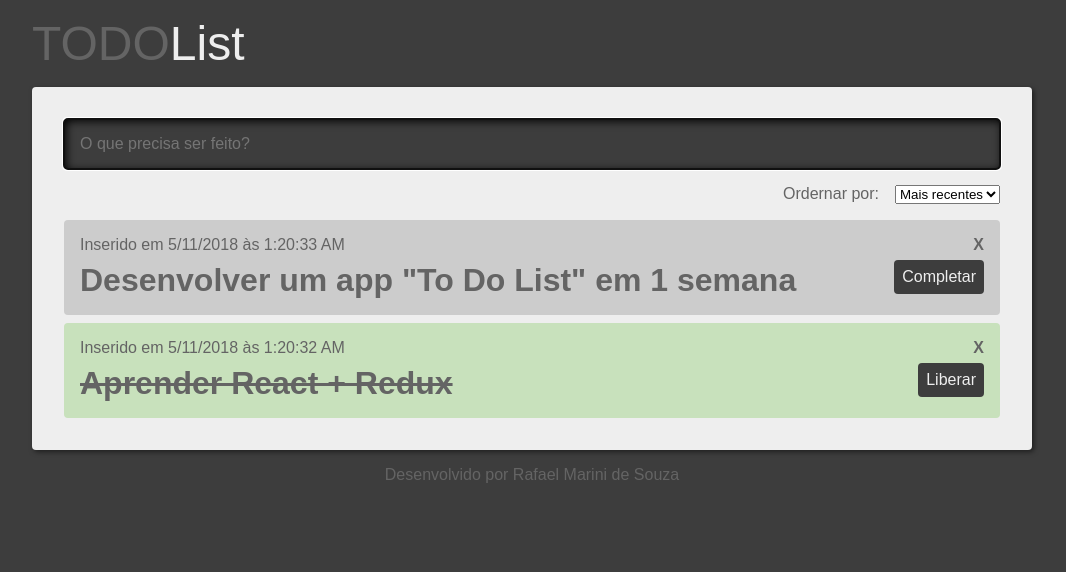
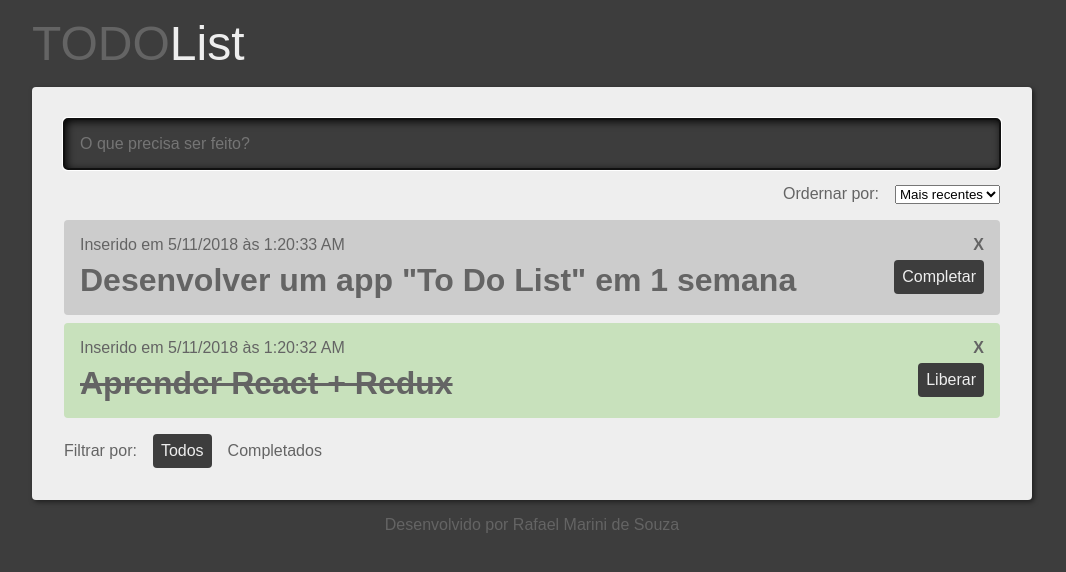
Before and after one commit to rafaelmarinids/react-to-do-list, a React app: page / in a window 1280 px wide. Shown: the top 572 px of the page, without its empty margins (108-1174 px from the left). Built offline with nearby package versions, Linux system fonts and the light colour scheme.

Commit message:
Implementada a filtragem e persistência no localstorage

```diff
--- a/src/actions/index.js
+++ b/src/actions/index.js
@@ -1,4 +1,4 @@
-import { ADD_TODO, REMOVE_TODO, TOGGLE_TODO } from "../constants/index";
+import { ADD_TODO, REMOVE_TODO, TOGGLE_TODO, SET_VISIBILITY_FILTER } from "../constants/index";
 
 export const addTodo = (id, text) => ({
     type: ADD_TODO,
@@ -17,3 +17,8 @@ export const toogleTodo = id => ({
     type: TOGGLE_TODO,
     id
 });
+
+export const setVisibilityFilter = filter => ({
+    type: SET_VISIBILITY_FILTER,
+    filter
+});
--- a/src/components/App.js
+++ b/src/components/App.js
@@ -1,8 +1,9 @@
 import React, { Component } from "react";
 import logo from "../../assets/logo.png";
 import "./App.scss";
-import TodoInput from "./TodoInput.js"
-import TodoList from "./TodoList.js"
+import TodoInput from "./TodoInput.js";
+import TodoList from "./TodoList.js";
+import TodoFilter from "./TodoFilter.js";
 
 class App extends Component {
     render() {
@@ -15,6 +16,7 @@ class App extends Component {
                 <main>
                     <TodoInput />
                     <TodoList />
+                    <TodoFilter />
                 </main>
                 <footer>
                     Desenvolvido por Rafael Marini de Souza
--- a/src/components/Todo.js
+++ b/src/components/Todo.js
@@ -33,7 +33,7 @@ class Todo extends Component {
     render() {
         return (
             <li className={this.props.todo.completed ? "Todo completo" : "Todo"}>
-                <span>Inserido em {this.props.todo.date.toLocaleDateString() + " às " + this.props.todo.date.toLocaleTimeString()}</span>
+                <span>Inserido em {this.props.todo.date}</span>
                 <p>{this.props.todo.text}</p>
                 {!this.props.todo.completed && <a href="#" title="Completar" className="Todo-botao-completar" onClick={this.handleCompletedButtonClick}>Completar</a>}
                 {this.props.todo.completed && <a href="#" title="Liberar" className="Todo-botao-liberar" onClick={this.handleCompletedButtonClick}>Liberar</a>}
--- /dev/null
+++ b/src/components/TodoFilter.js
@@ -0,0 +1,57 @@
+import React, { Component } from "react";
+import { connect } from "react-redux";
+import { VisibilityFilters } from "../constants/index";
+import { setVisibilityFilter } from "../actions/index";
+import "./TodoFilter.scss";
+
+const mapStateToProps = state => {
+    return {
+        visibilityFilter: state.visibilityFilter
+    };
+};
+
+const mapDispatchToProps = dispatch => {
+    return {
+        setVisibilityFilter: filter => dispatch(setVisibilityFilter(filter))
+    };
+};
+
+class TodoFilter extends Component {
+    constructor(props) {
+        super(props);
+
+        this.handleClick = this.handleClick.bind(this);
+    }
+
+    handleClick(event) {
+        event.preventDefault();
+
+        this.props.setVisibilityFilter(event.target.id);
+    }
+
+    render() {
+        return (
+            <div className="TodoFilter">
+                <span>Filtrar por:</span>
+                <a id={VisibilityFilters.SHOW_ALL}
+                    href="#"
+                    title="Todos"
+                    className={this.props.visibilityFilter === VisibilityFilters.SHOW_ALL ? "TodoFilter-botao selecionado" : "TodoFilter-botao"}
+                    onClick={this.handleClick}>
+                    Todos
+                </a>
+                <a id={VisibilityFilters.SHOW_COMPLETED}
+                    href="#"
+                    title="Completados"
+                    className={this.props.visibilityFilter === VisibilityFilters.SHOW_COMPLETED ? "TodoFilter-botao selecionado" : "TodoFilter-botao"}
+                    onClick={this.handleClick}>
+                    Completados
+                </a>
+            </div>
+        );
+    }
+}
+
+const TodoFilterConnected = connect(mapStateToProps, mapDispatchToProps)(TodoFilter);
+
+export default TodoFilterConnected;
--- /dev/null
+++ b/src/components/TodoFilter.scss
@@ -0,0 +1,39 @@
+@mixin border-radius($radius) {
+    -webkit-border-radius: $radius;
+    -moz-border-radius: $radius;
+    -ms-border-radius: $radius;
+    border-radius: $radius;
+}
+
+.TodoFilter {
+    margin: 1rem 0 0 0;
+}
+
+.TodoFilter {
+    span {
+        display: inline-block;
+        margin-right: 1rem;
+    }
+}
+
+.TodoFilter-botao {
+    display: inline-block;
+    margin-right: .5rem;
+    padding: .5rem;
+    text-decoration: none;
+    color: rgb(100, 100, 100);
+}
+
+.TodoFilter-botao.selecionado {
+    display: inline-block;
+    margin-right: .5rem;
+    padding: .5rem;
+    background-color: #3d3d3d;
+    text-decoration: none;
+    color: #EEE;
+    @include border-radius(4px);
+}
+
+.TodoFilter-botao:last-child {
+    margin-right: 0;
+}
--- a/src/components/TodoInput.js
+++ b/src/components/TodoInput.js
@@ -49,6 +49,7 @@ class TodoInput extends Component {
                     placeholder="O que precisa ser feito?"
                     autoFocus={true}
                     className="TodoInput"
+                    maxLength="100"
                     value={text}
                     onChange={this.handleChange} />
             </form>
--- a/src/components/TodoList.js
+++ b/src/components/TodoList.js
@@ -1,12 +1,13 @@
 import React, { Component } from "react";
 import { connect } from "react-redux";
 import Todo from "./Todo.js";
-import { OrderOptions } from "../constants/index";
+import { OrderOptions, VisibilityFilters } from "../constants/index";
 import "./TodoOrder.scss";
 
 const mapStateToProps = state => {
     return {
-        todos: state.todos
+        todos: state.todos,
+        visibilityFilter: state.visibilityFilter
     };
 };
 
@@ -26,13 +27,20 @@ class TodoList extends Component {
     render() {
         let todosOrdered = Array.from(this.props.todos);
 
+        // Ordenacão
         if (this.state.order === OrderOptions.MOST_RECENT) {
             todosOrdered.reverse();
         }
 
-        const todoList = todosOrdered.map((todo, index) =>
-            <Todo key={todo.id} todo={todo} />
-        );
+        // Filtragem
+        const todoList = todosOrdered.map((todo, index) => {
+            if (this.props.visibilityFilter === VisibilityFilters.SHOW_ALL
+                || (this.props.visibilityFilter === VisibilityFilters.SHOW_COMPLETED && todo.completed)) {
+                return (
+                    <Todo key={todo.id} todo={todo} />
+                );
+            }
+        });
 
         return (
             <div>
--- a/src/constants/index.js
+++ b/src/constants/index.js
@@ -6,12 +6,17 @@ export const SET_VISIBILITY_FILTER = 'SET_VISIBILITY_FILTER';
 
 // Filter states
 export const VisibilityFilters = {
-  SHOW_ALL: 'SHOW_ALL',
-  SHOW_COMPLETED: 'SHOW_COMPLETED'
+    SHOW_ALL: 'SHOW_ALL',
+    SHOW_COMPLETED: 'SHOW_COMPLETED'
 }
 
 // Order options
 export const OrderOptions = {
-  MOST_RECENT: 'MOST_RECENT',
-  OLDER: 'OLDER'
+    MOST_RECENT: 'MOST_RECENT',
+    OLDER: 'OLDER'
 }
+
+// Helper functions
+export const dateFormat = (date) => {
+    return date.toLocaleDateString() + " às " + date.toLocaleTimeString();
+};
--- a/src/index.js
+++ b/src/index.js
@@ -1,11 +1,19 @@
 import React from "react";
 import ReactDOM from "react-dom";
-import { Provider } from 'react-redux';
-import { createStore } from 'redux';
-import todoApp from './reducers/index';
+import { Provider } from "react-redux";
+import { createStore } from "redux";
+import todoApp from "./reducers/index";
 import App from "./components/App.js";
 
-const store = createStore(todoApp);
+// Recupera o estado inicial do localstorage
+const persistedState = localStorage.getItem("reduxState") ? JSON.parse(localStorage.getItem("reduxState")) : {};
+
+const store = createStore(todoApp, persistedState);
+
+// Persiste o estado no localstorage quando alterado
+store.subscribe(() => {
+    localStorage.setItem("reduxState", JSON.stringify(store.getState()));
+});
 
 ReactDOM.render(
     <Provider store={store}>
--- a/src/reducers/index.js
+++ b/src/reducers/index.js
@@ -1,5 +1,5 @@
 import { combineReducers } from 'redux';
-import { ADD_TODO, REMOVE_TODO, TOGGLE_TODO, SET_VISIBILITY_FILTER, VisibilityFilters } from "../constants/index";
+import { ADD_TODO, REMOVE_TODO, TOGGLE_TODO, SET_VISIBILITY_FILTER, VisibilityFilters, dateFormat } from "../constants/index";
 
 const now = new Date();
 const after = new Date();
@@ -9,12 +9,12 @@ const initialState = {
     todos: [
         {
             id: 1,
-            date: now,
+            date: dateFormat(now),
             text: 'Aprender React + Redux',
             completed: true
         }, {
             id: 2,
-            date: after,
+            date: dateFormat(after),
             text: 'Desenvolver um app "To Do List" em 1 semana',
             completed: false
         }
@@ -38,7 +38,7 @@ const todos = (state = initialState.todos, action) => {
                 ...state,
                 {
                     id: action.payload.id,
-                date: new Date(),
+                    date: dateFormat(new Date()),
                     text: action.payload.text,
                     completed: false
                 }
```
Lines whose indentation alone changed are shown as unchanged.
